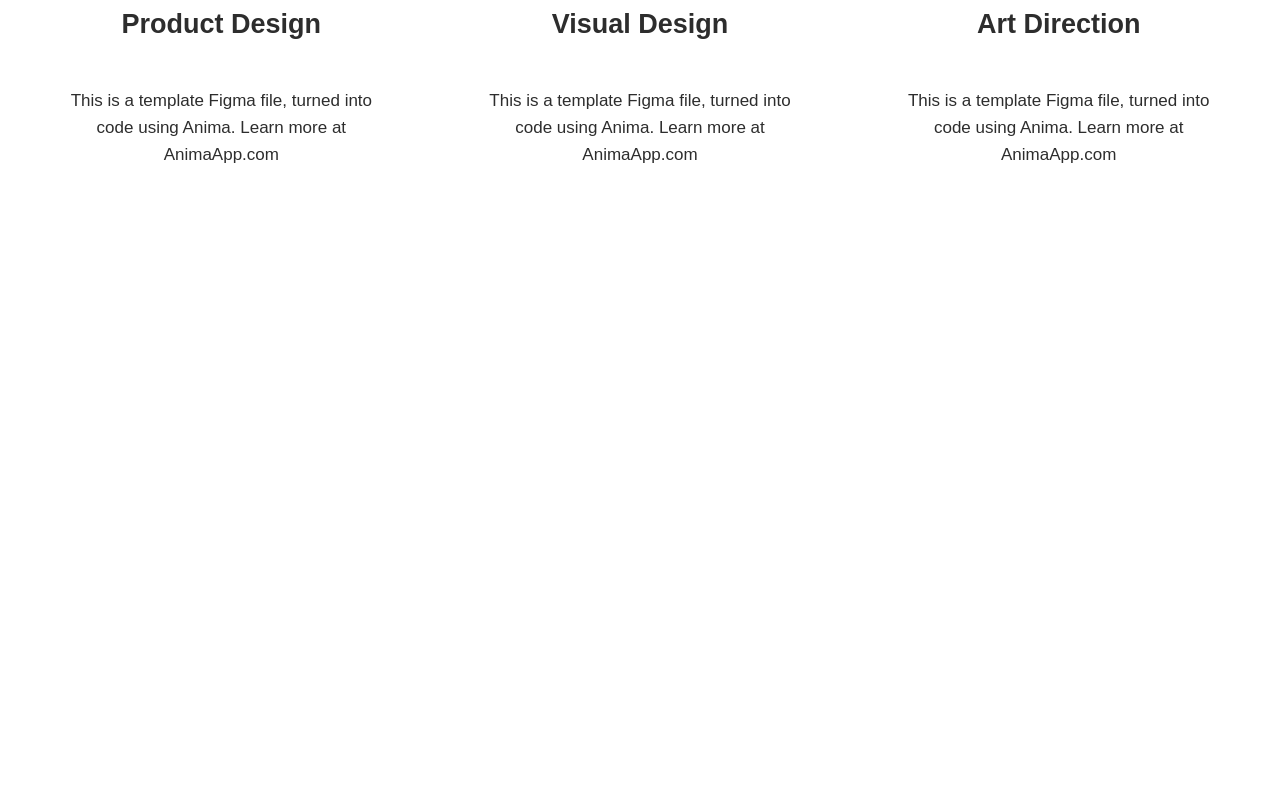
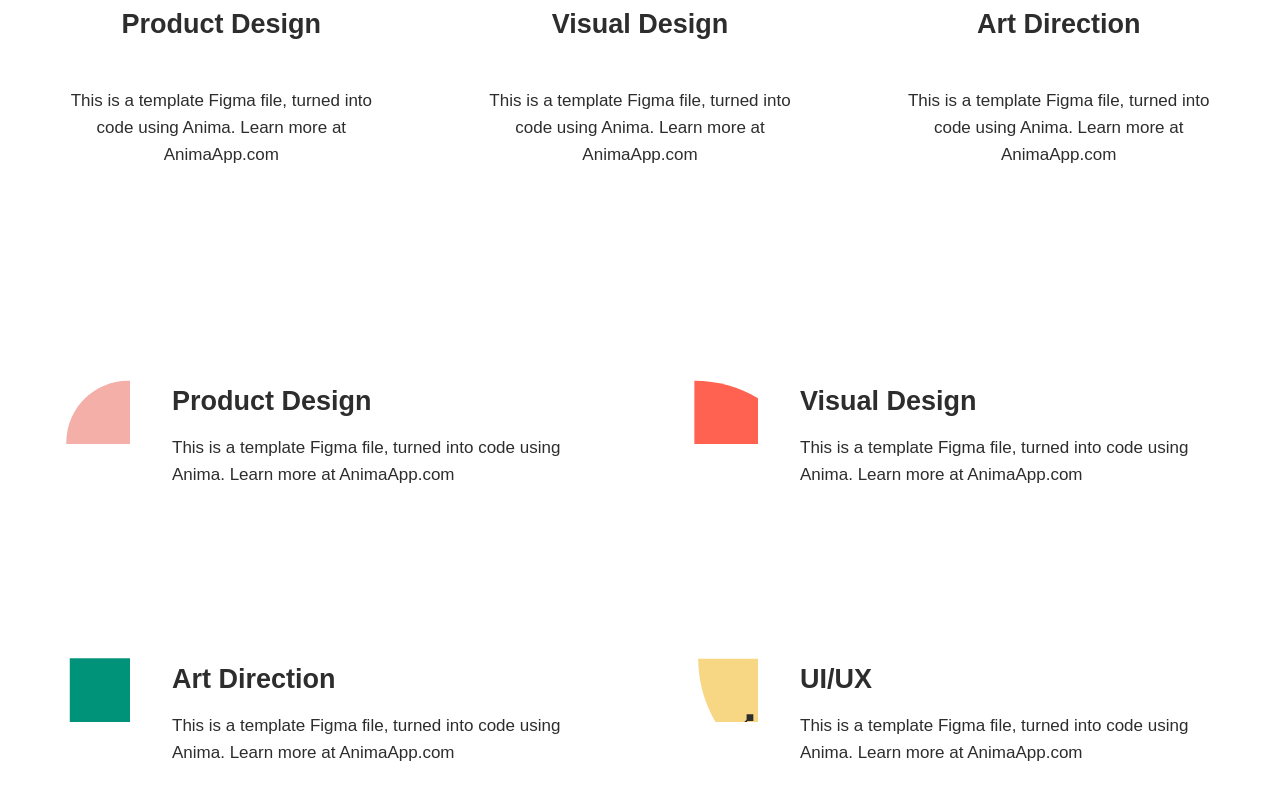
Before and after one commit to ThatHomr/portfolio_template1, a Next.js app: page / in a window 1280 px wide. Shown: the part 1381-2181 px from the top of the page. Before the commit the page ends 1655 px from the top, so only its background shows below. Built offline with nearby package versions, Linux system fonts and the light colour scheme.

Commit message:
fix(SkillSection2): SkillSection2 componenet 추가

```diff
--- a/src/app/page.tsx
+++ b/src/app/page.tsx
@@ -3,6 +3,7 @@ import { HeaderSection1 } from "@/component/common/HeaderSection1/HeaderSection1
 import { HeaderSection2 } from "@/component/common/HeaderSection2/HeaderSection2";
 import { SkillItemList } from "@/component/common/skillSection1/skillItemList";
 import SkillSection1 from "@/component/common/skillSection1/SkillSection1";
+import SkillSection2 from "@/component/common/skillSection2/SkillSection2";
 import { Navigation } from "@/component/navigation/Navigation";
 import { navigationMenuList } from "@/component/navigation/navigationMenuInterface";
 import { ColorCode } from "@/style/color/Color";
@@ -64,6 +65,32 @@ export default function Home() {
         "This is a template Figma file, turned into code using Anima. Learn more at AnimaApp.com",
     },
   ];
+  const skillList2: SkillItemList = [
+    {
+      type: 1,
+      title: "Product Design",
+      content:
+        "This is a template Figma file, turned into code using Anima. Learn more at AnimaApp.com",
+    },
+    {
+      type: 2,
+      title: "Visual Design",
+      content:
+        "This is a template Figma file, turned into code using Anima. Learn more at AnimaApp.com",
+    },
+    {
+      type: 3,
+      title: "Art Direction",
+      content:
+        "This is a template Figma file, turned into code using Anima. Learn more at AnimaApp.com",
+    },
+    {
+      type: 4,
+      title: "UI/UX",
+      content:
+        "This is a template Figma file, turned into code using Anima. Learn more at AnimaApp.com",
+    },
+  ];
 
   return (
     <Container $WhiteColorRGBA={WhiteColorRGBA}>
@@ -79,6 +106,7 @@ export default function Home() {
         }}
       />
       <SkillSection1 skillList={skillList} />
+      <SkillSection2 skillList={skillList2} />
     </Container>
   );
 }
--- a/src/component/common/skillCard/SkillCardHorizontal.tsx
+++ b/src/component/common/skillCard/SkillCardHorizontal.tsx
@@ -22,13 +22,14 @@ interface ContainerProps {
 
 const Container = styled.div<ContainerProps>`
   display: flex;
-  flex-direction: row;
-  width: 638px;
+  width: -webkit-fill-availability;
   min-width: 320px;
   padding: 64px 42px;
   align-items: flex-start;
   align-content: flex-start;
   gap: 42px;
+  flex: 1 0 0;
+  flex-wrap: wrap;
   .horizontalBox {
     display: flex;
     flex-direction: column;
--- /dev/null
+++ b/src/component/common/skillSection2/SkillSection2.tsx
@@ -0,0 +1,77 @@
+import styled from "styled-components";
+import { SkillItemList } from "../skillSection1/skillItemList";
+import { hexToRgba } from "@/utils/utils";
+import { ColorCode } from "@/style/color/Color";
+import { SkillCardHorizontal } from "../skillCard/SkillCardHorizontal";
+
+export interface skillSection2Props {
+  skillList: SkillItemList;
+}
+
+interface ContainerProps {
+  $whiteColorRGBA: string;
+}
+
+const Container = styled.div<ContainerProps>`
+  display: flex;
+  width: -webkit-fill-available;
+  padding: 42px 24px;
+  flex-direction: column;
+  align-items: center;
+  gap: 42px;
+  background: ${({ $whiteColorRGBA }) => $whiteColorRGBA};
+  .cardSection {
+    display: flex;
+    align-items: flex-start;
+    align-content: flex-start;
+    gap: 24px;
+    align-self: stretch;
+    flex-wrap: wrap;
+  }
+`;
+
+const SkillSection2: React.FC<skillSection2Props> = ({ skillList }) => {
+  const whiteColorRGBA: string = hexToRgba(
+    ColorCode.White.hex,
+    ColorCode.White.opacity
+  );
+  const lengthNum: number =
+    skillList.length / 2 + (skillList.length % 2 === 1 ? 1 : 0);
+
+  const ListList: SkillItemList[] = [];
+
+  const setting = () => {
+    let index: number = 0;
+    for (let i = 0; i < lengthNum; i++) {
+      const list: SkillItemList = [];
+      for (let j = 0; j < 2; j++) {
+        list.push(skillList[index]);
+        index++;
+      }
+      ListList.push(list);
+    }
+  };
+  setting();
+
+  return (
+    <Container $whiteColorRGBA={whiteColorRGBA}>
+      {ListList.map((item, index) => {
+        return (
+          <div className="cardSection" key={`list ${index}`}>
+            {item?.map((card, idx) => {
+              return (
+                <SkillCardHorizontal
+                  type={card?.type}
+                  title={card?.title}
+                  content={card?.content}
+                  key={`card ${idx}`}
+                />
+              );
+            })}
+          </div>
+        );
+      })}
+    </Container>
+  );
+};
+export default SkillSection2;
```
